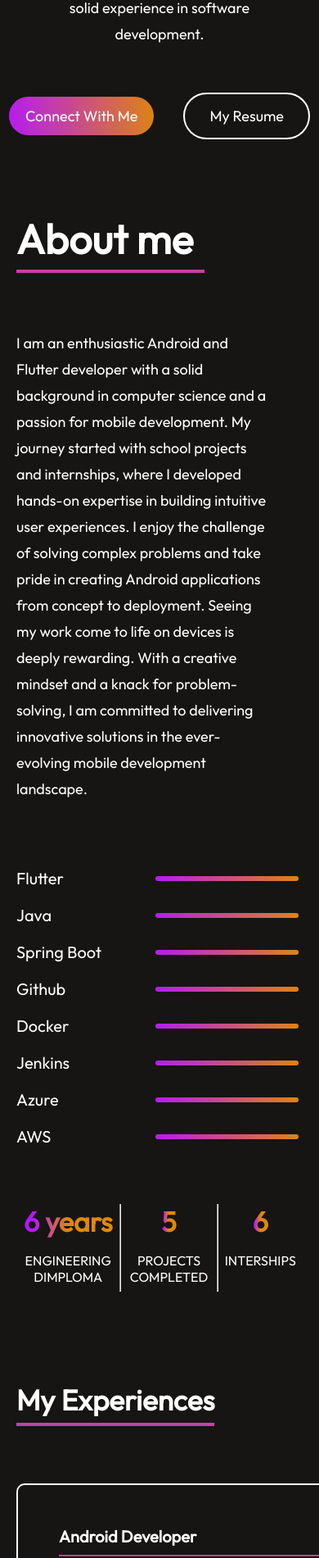
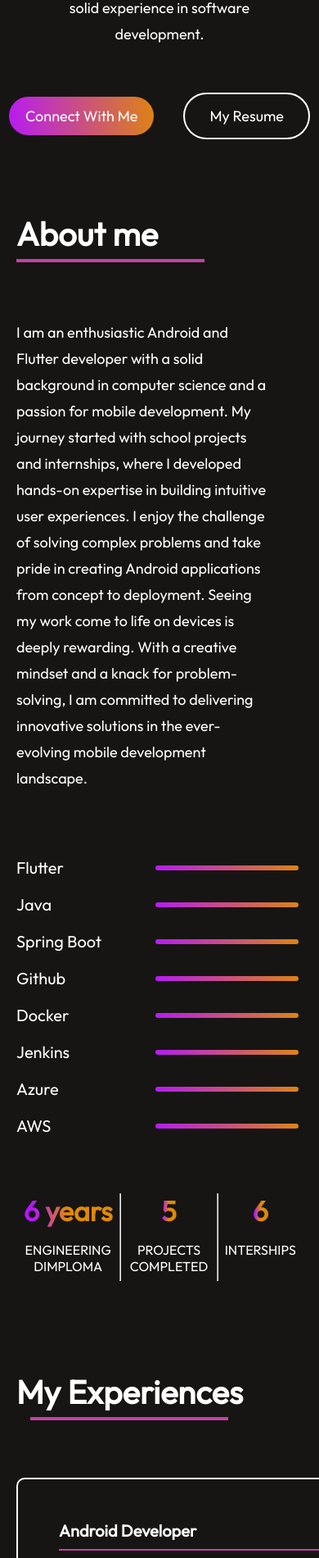
Before and after one commit to arij45/PortfolioWebSite, a React (Vite) app: page / in a window 390 px wide. Shown: the part 1263-3164 px from the top of the page at 82% size. Built offline with nearby package versions, Linux system fonts and the light colour scheme.

Commit message:
new commit

```diff
--- a/src/Components/About/About.css
+++ b/src/Components/About/About.css
@@ -126,7 +126,7 @@
     }
 
     .about-title h1{
-        font-size: 50px;
+        font-size: 40px;
         padding: 0;
     }
 
--- a/src/Components/Contact/Contact.css
+++ b/src/Components/Contact/Contact.css
@@ -131,8 +131,12 @@
 
     .contact-title h1{
         padding: 0;
-        font-size: 50px;
+        font-size: 40px;
         font-weight: 600;
+    }
+
+    .contact-title::after{
+        width: 242px;
     }
 
     .contact-section{
@@ -156,7 +160,7 @@
     }
 
     .contact-right label{
-        font-size: 20px;
+        font-size: 15px;
     }
 
     .contact-right input{
--- a/src/Components/Experiences/Experiences.css
+++ b/src/Components/Experiences/Experiences.css
@@ -144,7 +144,7 @@
 
     .experiences-title h1{
         padding: 0;
-        font-size: 35px;
+        font-size: 40px;
     }
 
     .experiences-title::after{
```
